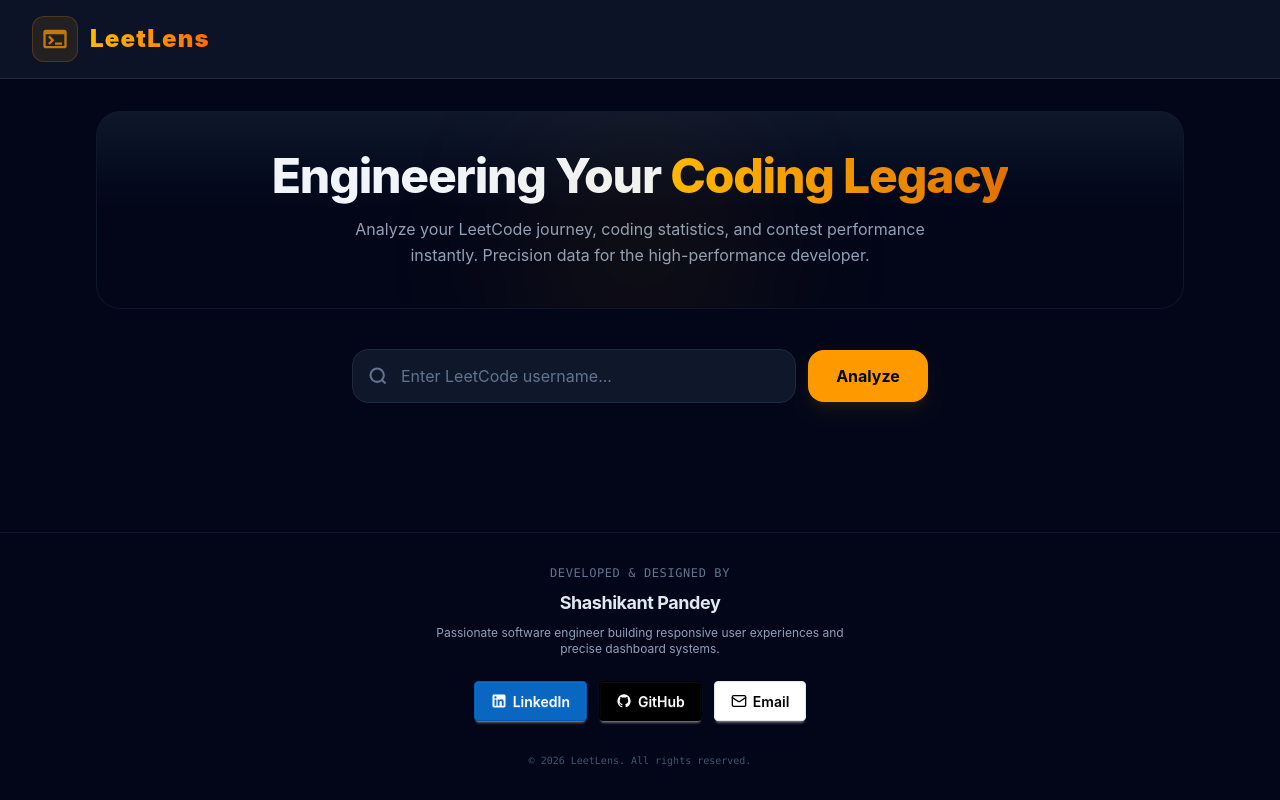
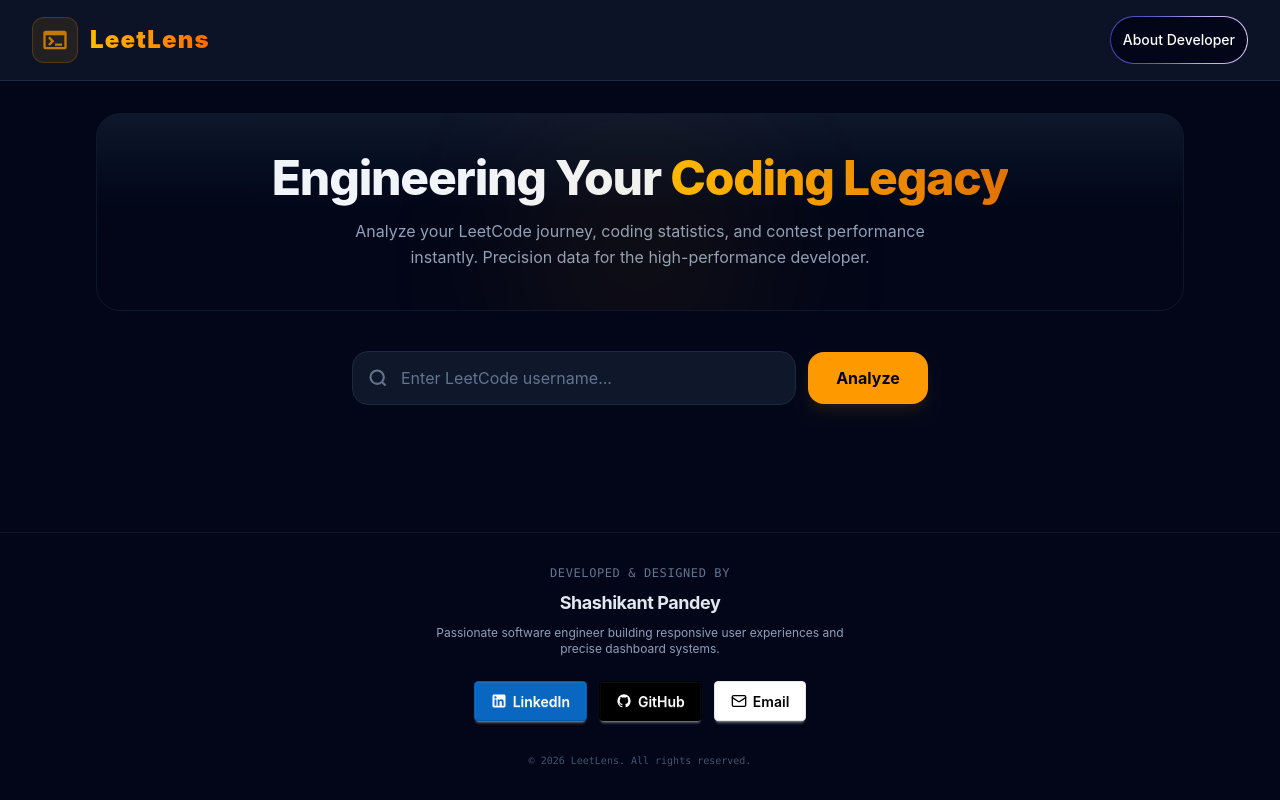
Before and after one commit to Sk-Pandey/LeetLens, a React (Vite) app: page / in a window 1280 px wide. Built offline with nearby package versions, Linux system fonts and the light colour scheme; a web font is replaced by a local one.

Commit message:
About developer button added

```diff
--- a/src/components/Navbar.jsx
+++ b/src/components/Navbar.jsx
@@ -15,6 +15,18 @@
           LeetLens
         </h1>
       </div>
+      <a
+        href="https://shashikant-snowy.vercel.app/"
+        target="_blank"
+        className="hidden sm:block"
+      >
+        <button className="relative inline-flex h-12 overflow-hidden rounded-full p-[1px] focus:outline-none focus:ring-2 focus:ring-slate-400 focus:ring-offset-2 focus:ring-offset-slate-50">
+          <span className="absolute inset-[-1000%] animate-[spin_2s_linear_infinite] bg-[conic-gradient(from_90deg_at_50%_50%,#E2CBFF_0%,#393BB2_50%,#E2CBFF_100%)]" />
+          <span className="inline-flex h-full w-full cursor-pointer items-center justify-center rounded-full bg-slate-950 px-3 py-1 text-sm font-medium text-white backdrop-blur-3xl">
+            About Developer
+          </span>
+        </button>
+      </a>
     </nav>
   );
 };
```
